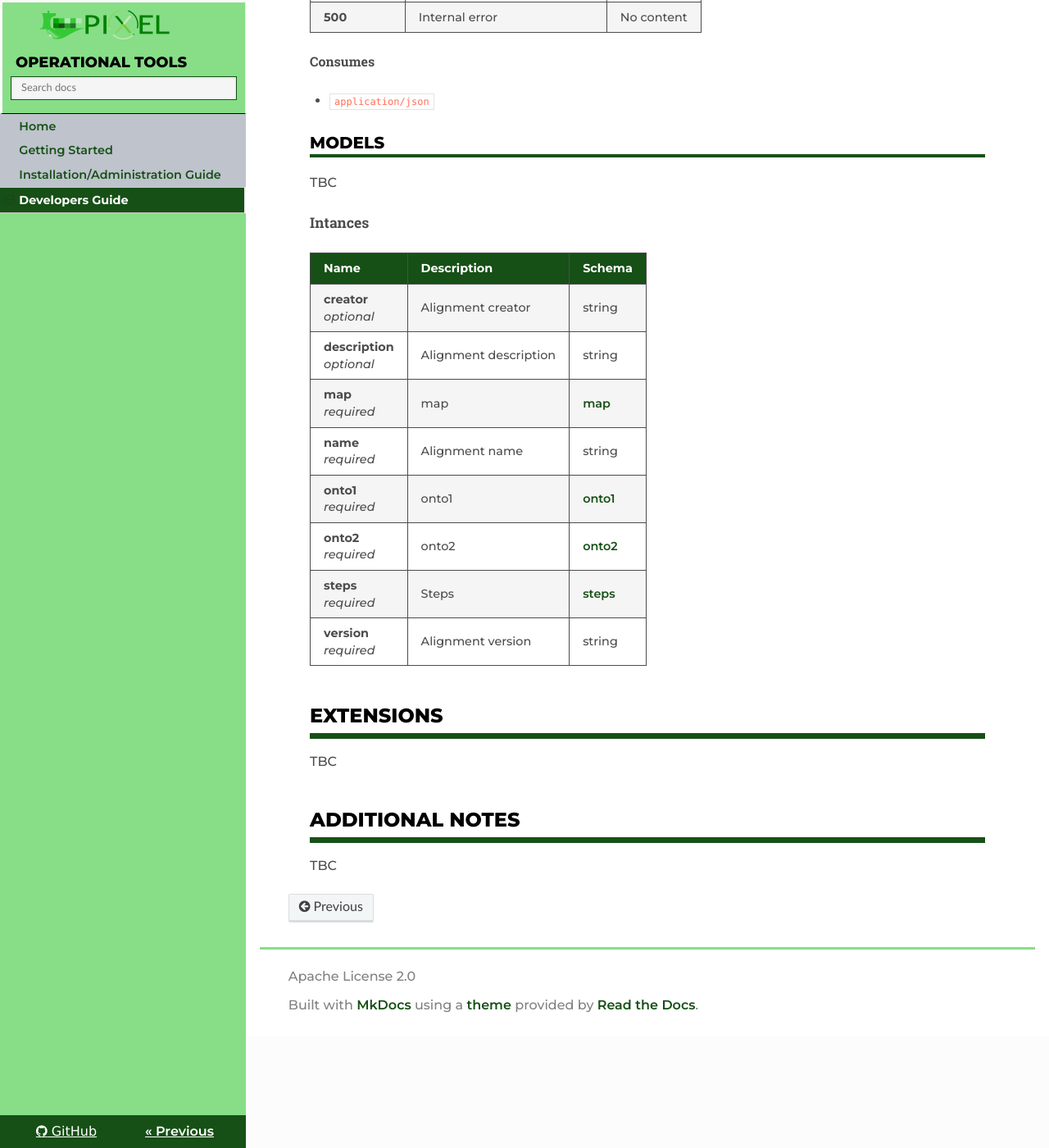
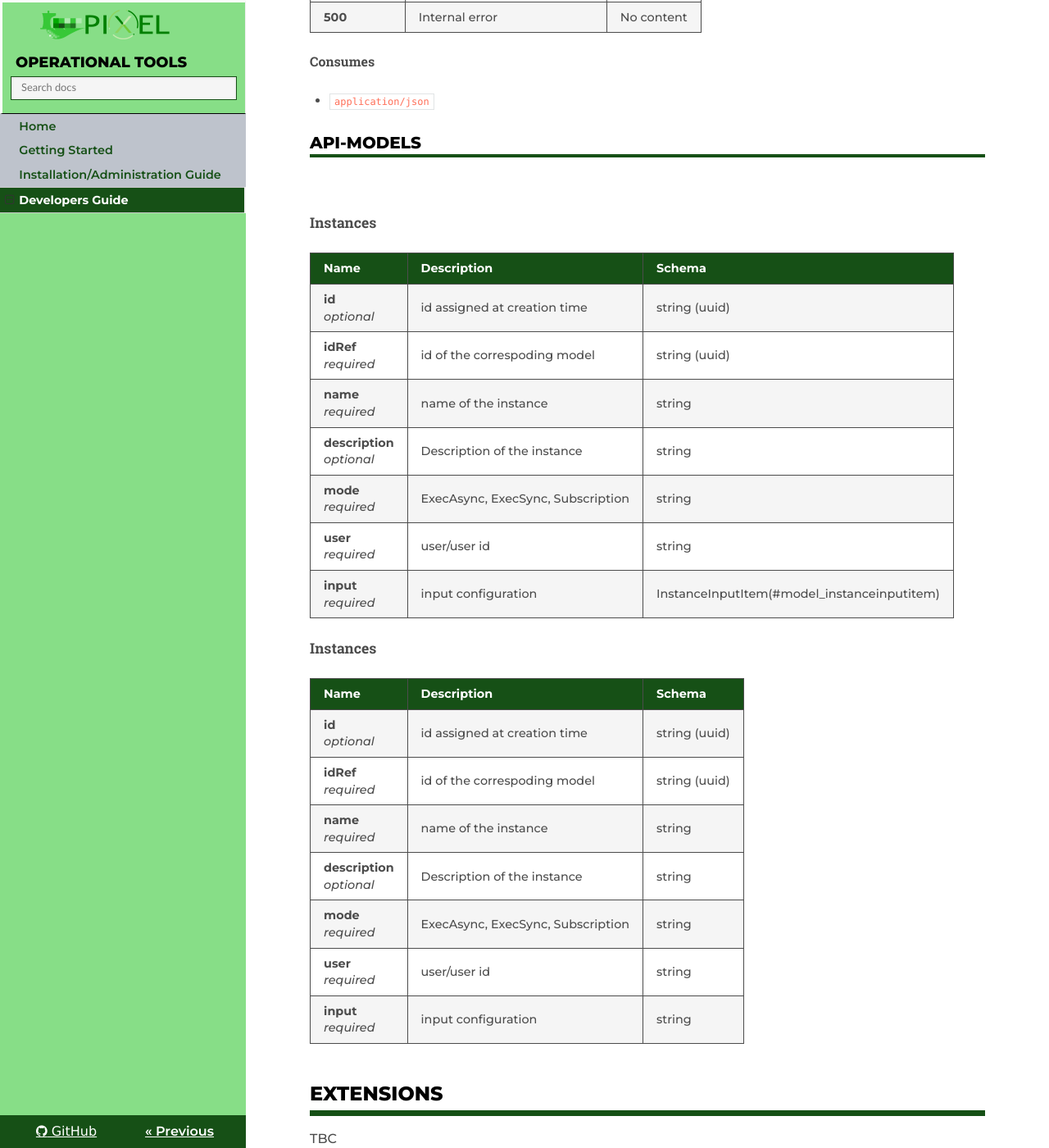
Before and after one commit to pixel-ports/docs-pas, an MkDocs documentation site: the page built from docs/devel_guide.md, in a window 1280 px wide and 1400 px high, scrolled down 852 px. Shown: the whole window at 82% size. Built offline with MkDocs 1.6.1, drawn with Linux system fonts in a browser that asks for light colours; nearby versions of some CDN libraries; old or Windows-style settings are respelled for this version of MkDocs.

Commit message:
Update devel_guide.md

```diff
--- a/docs/devel_guide.md
+++ b/docs/devel_guide.md
@@ -40,25 +40,42 @@ PUT /instances/create
 * `application/json`
 
 
-### Models
+### API-Models
 <div align="justify">
-TBC
+
 <br/>
 </div>
 
 <a name="model_instance"></a>
-##### Intances
+##### Instances
 
 |Name|Description|Schema|
 |---|---|---|
-|**creator**  <br>*optional*|Alignment creator|string|
-|**description**  <br>*optional*|Alignment description|string|
-|**map**  <br>*required*|map|[map](#alignment-map)|
-|**name**  <br>*required*|Alignment name|string|
-|**onto1**  <br>*required*|onto1|[onto1](#alignment-onto1)|
-|**onto2**  <br>*required*|onto2|[onto2](#alignment-onto2)|
-|**steps**  <br>*required*|Steps|[steps](#alignment-steps)|
-|**version**  <br>*required*|Alignment version|string|
+|**id**  <br>*optional*| id assigned at creation time|string (uuid)|
+|**idRef**  <br>*required*| id of the correspoding model|string (uuid)|
+|**name**  <br>*required*|name of the instance|string|
+|**description**  <br>*optional*|Description of the instance|string|
+|**mode**  <br>*required*|ExecAsync, ExecSync, Subscription|string|
+|**user**  <br>*required*|user/user id|string|
+|**input**  <br>*required*|input configuration|InstanceInputItem(#model_instanceinputitem)|
+
+
+<a name="model_instanceinputitem"></a>
+##### Instances
+
+|Name|Description|Schema|
+|---|---|---|
+|**id**  <br>*optional*| id assigned at creation time|string (uuid)|
+|**idRef**  <br>*required*| id of the correspoding model|string (uuid)|
+|**name**  <br>*required*|name of the instance|string|
+|**description**  <br>*optional*|Description of the instance|string|
+|**mode**  <br>*required*|ExecAsync, ExecSync, Subscription|string|
+|**user**  <br>*required*|user/user id|string|
+|**input**  <br>*required*|input configuration|string|
+
+
+
+
 
 
 
```
